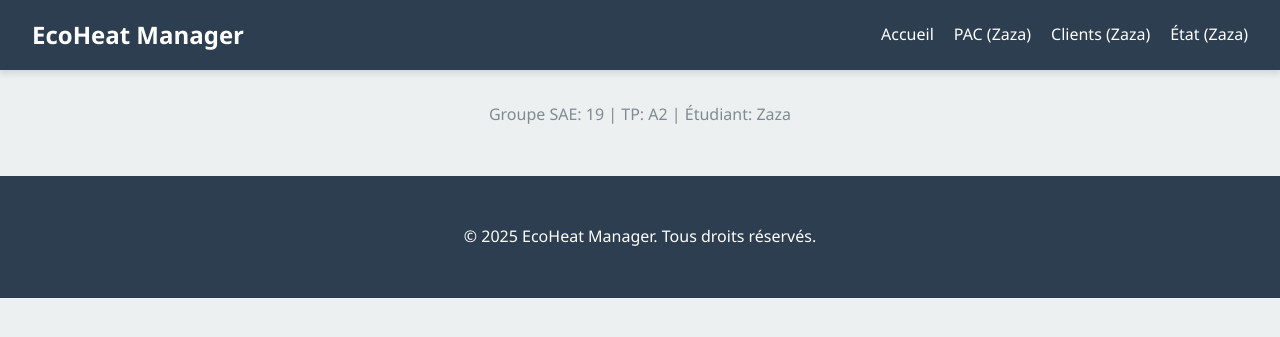
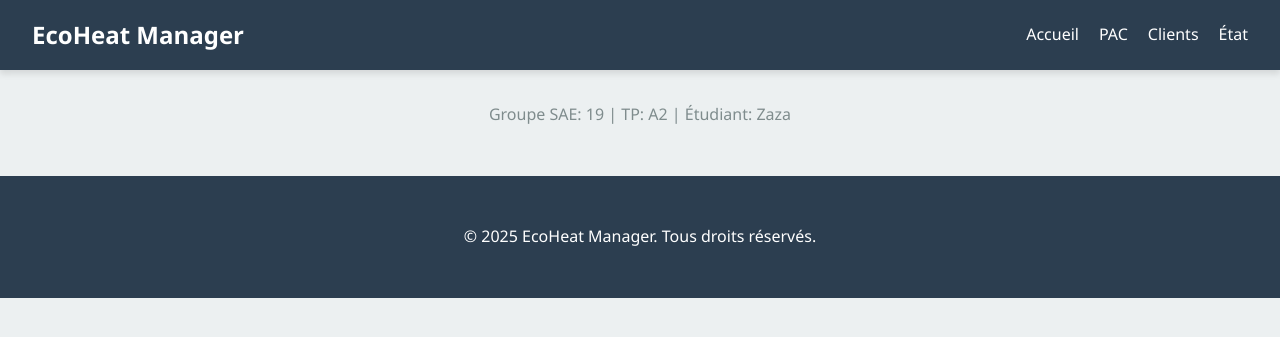
Before and after one commit to Louis7012/sae-1.04, a Flask app: page / in a window 1280 px wide. Shown: the top 337 px of the page. Run offline with Flask 3, Linux system fonts and the light colour scheme.

Commit message:
Update layout.html

```diff
--- a/testantigravity/templates/layout.html
+++ b/testantigravity/templates/layout.html
@@ -14,9 +14,9 @@
         <a href="/" class="brand">EcoHeat Manager</a>
         <ul>
             <li><a href="/">Accueil</a></li>
-            <li><a href="/pac/show">PAC (Zaza)</a></li>
-            <li><a href="/client/show">Clients (Zaza)</a></li>
-            <li><a href="/etat/show">État (Zaza)</a></li>
+            <li><a href="/pac/show">PAC</a></li>
+            <li><a href="/client/show">Clients</a></li>
+            <li><a href="/etat/show">État</a></li>
         </ul>
     </nav>
 
```
